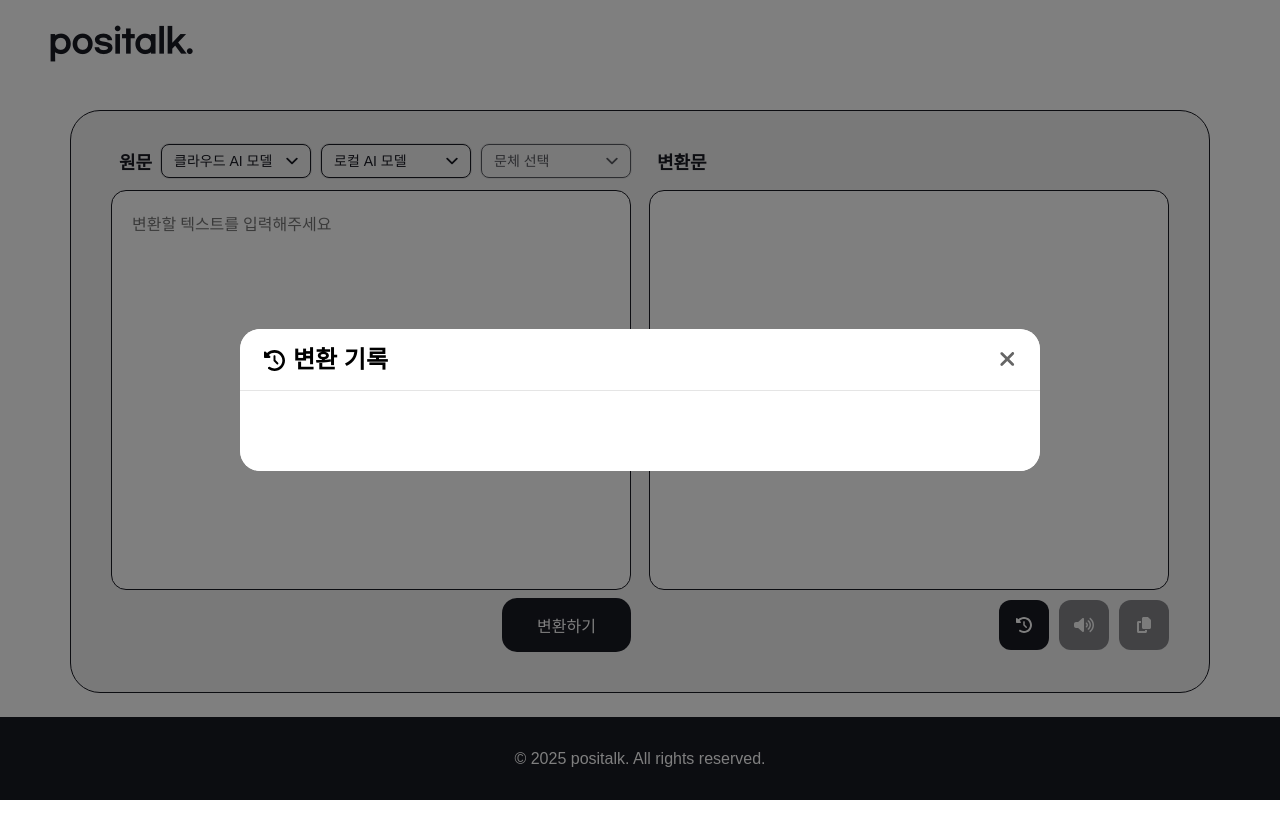
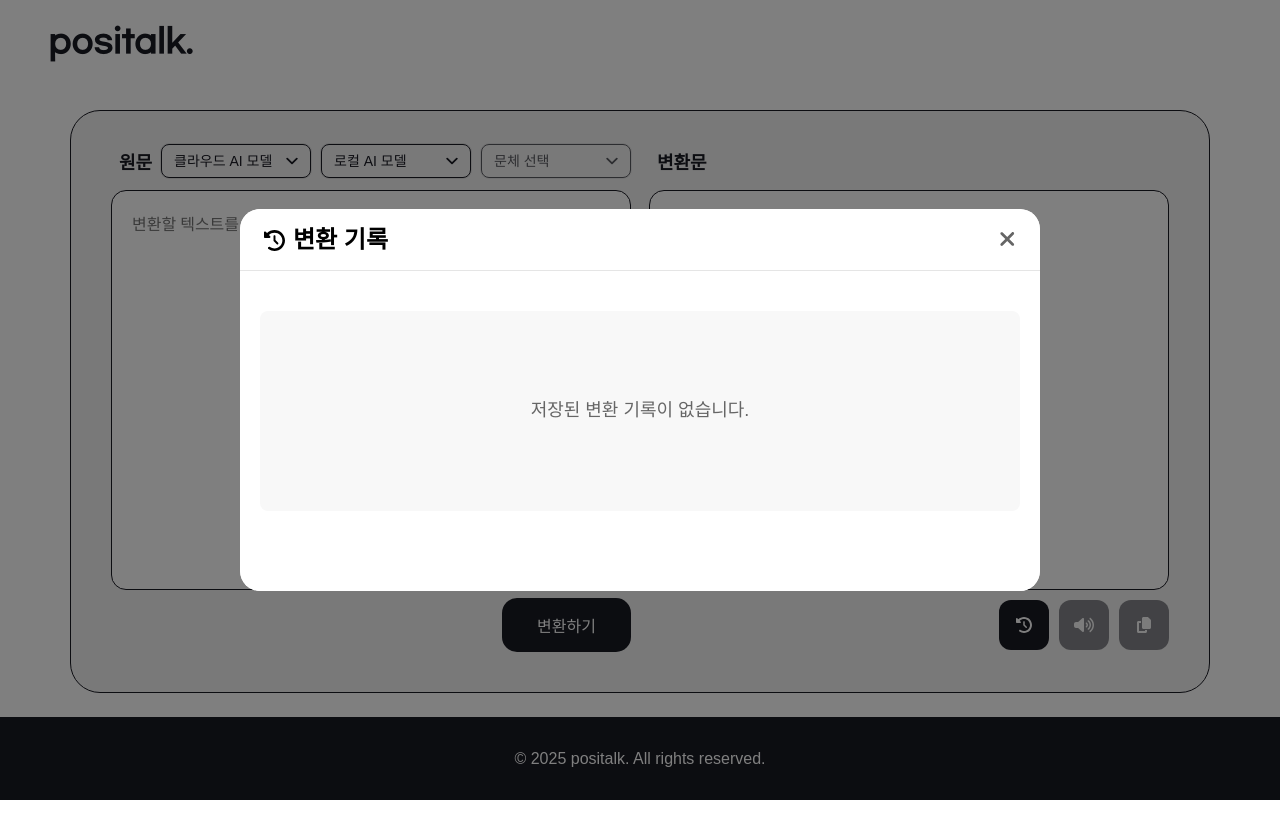
Before and after one commit to junemargot/positalk_React, a React (Create React App) app: page /transform in a window 1280 px wide. Both pictures are taken after a click on the button "기록". Shown: the top 838 px of the page. Built offline with nearby package versions, Linux system fonts and the light colour scheme.

Commit message:
feat: 변환 기록이 없을 때 안내 메시지 표시 기능 추가

```diff
--- a/src/components/History/History.js
+++ b/src/components/History/History.js
@@ -36,7 +36,8 @@ function History({ histories, onSpeak, onCopy, onClose }) {
           </button>
         </div>
         <div className={styles.historyList}>
-          {histories.map((history, index) => (
+          {histories.length > 0 ? (
+            histories.map((history, index) => (
               <div key={index} className={styles.historyItem}>
                 <div className={styles.historyHeader}>
                   <span className={styles.timestamp}>{history.timestamp}</span>
@@ -71,7 +72,12 @@ function History({ histories, onSpeak, onCopy, onClose }) {
                   </button>
                 </div>
               </div>
-          ))}
+          ))
+          ) : (
+            <div className={styles.noHistoryMessage}>
+              저장된 변환 기록이 없습니다.
+            </div>
+        )}
         </div>
       </div>
     </div>
--- a/src/components/History/History.module.css
+++ b/src/components/History/History.module.css
@@ -295,3 +295,16 @@
   border-radius: 0 0 20px 20px;
   z-index: 1;
 }
+
+.noHistoryMessage {
+  display: flex;
+  justify-content: center;
+  align-items: center;
+  height: 200px;
+  font-size: 18px;
+  color: #666;
+  text-align: center;
+  background-color: #f8f8f8;
+  border-radius: 8px;
+  margin: 20px 0;
+}
```
Lines whose indentation alone changed are shown as unchanged.
